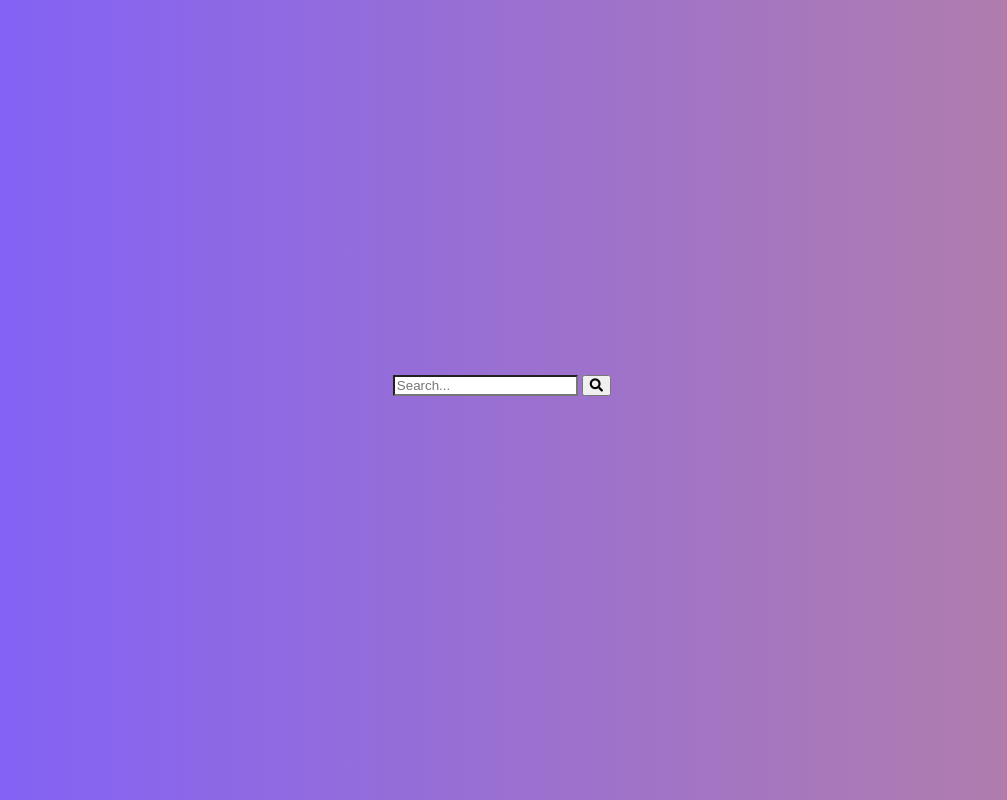
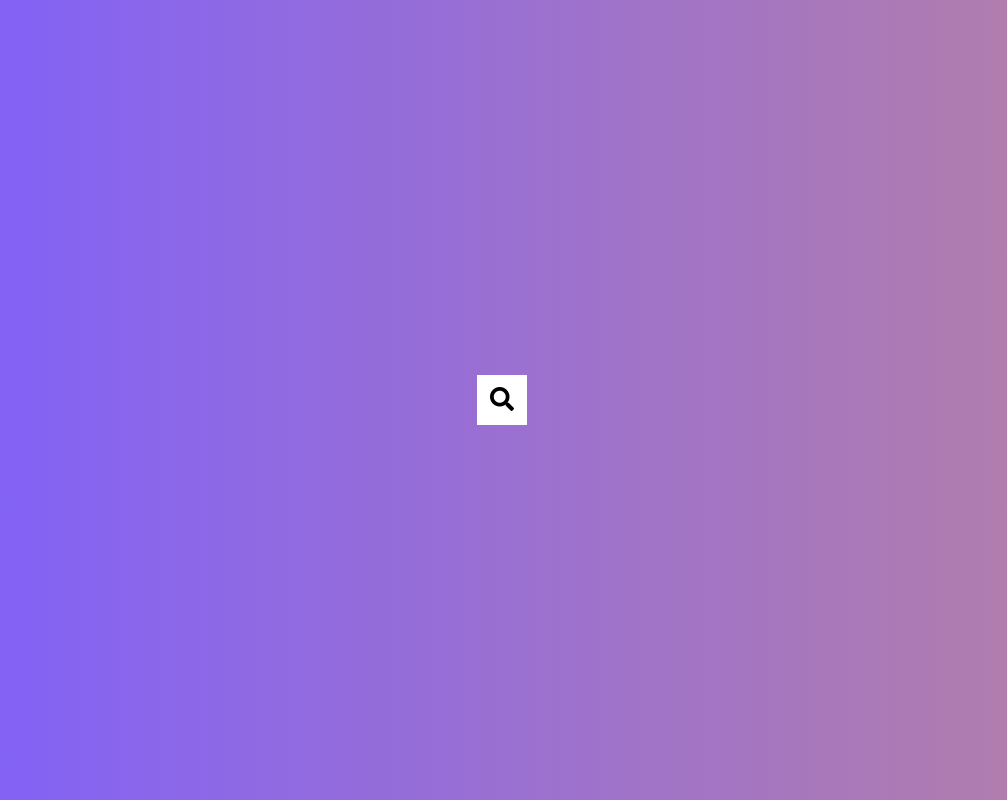
Before and after one commit to Jamflynt/Hidden-Search-Widget, a plain HTML site: page index.html in a window 1280 px wide. Shown: the whole page, without its empty margins (138-1145 px from the left). Drawn offline with Linux system fonts and the light colour scheme.

Commit message:
Finished basic styling.

```diff
--- a/style.css
+++ b/style.css
@@ -16,11 +16,42 @@ body {
 }
 
 .search {
+    /* relative so everything inside it can be absolute */
     position: relative;
     height: 50px;
 }
 
 .search .input {
     background-color: #fff;
-    border: ;
+    border: 0;
+    font-size: 18px;
+    padding: 15px;
+    height: 50px;
+    width: 50px;
+    transition: width 0.3s ease;
 }
+
+.btn {
+    background-color: #fff;
+    border: 0;
+    cursor: pointer;
+    font-size: 24px;
+    position: absolute;
+    top: 0;
+    left: 0;
+    height: 50px;
+    width: 50px;
+    transition: transform 0.3s ease;
+}
+
+.btn:focus, input:focus {
+    outline: none;
+}
+
+.search.active .input {
+    width: 200px;
+}
+
+.search.active .btn {
+    transform: translateX(198px);
+}
```
